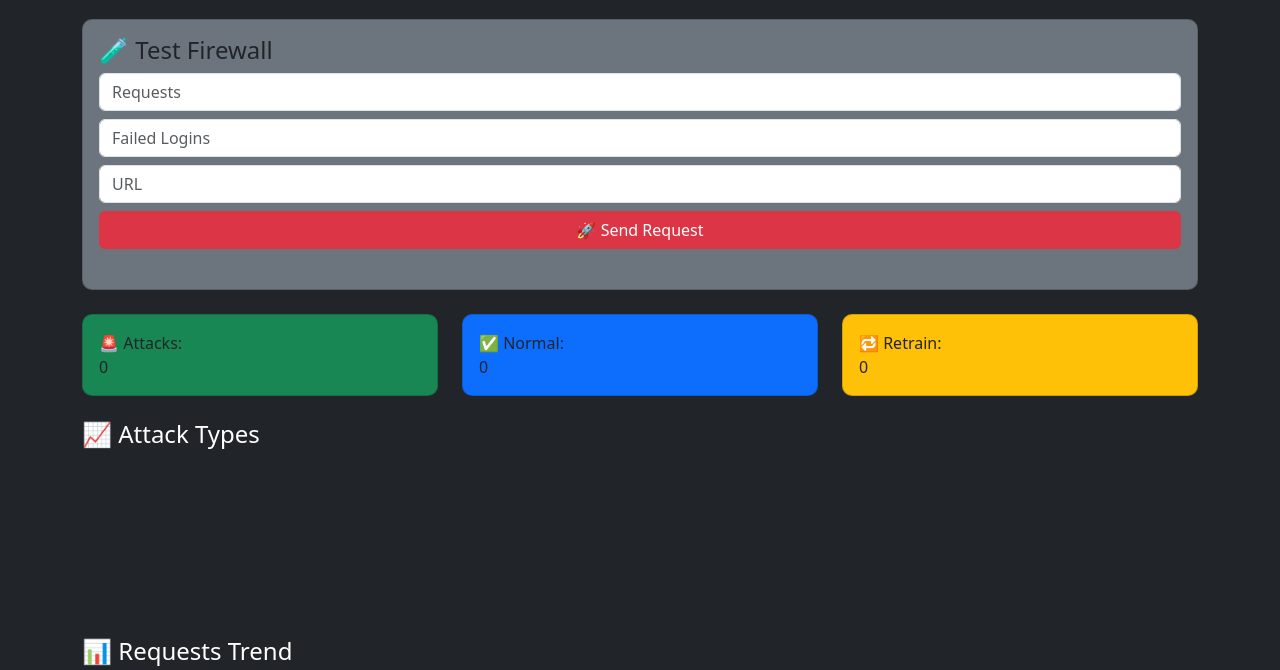
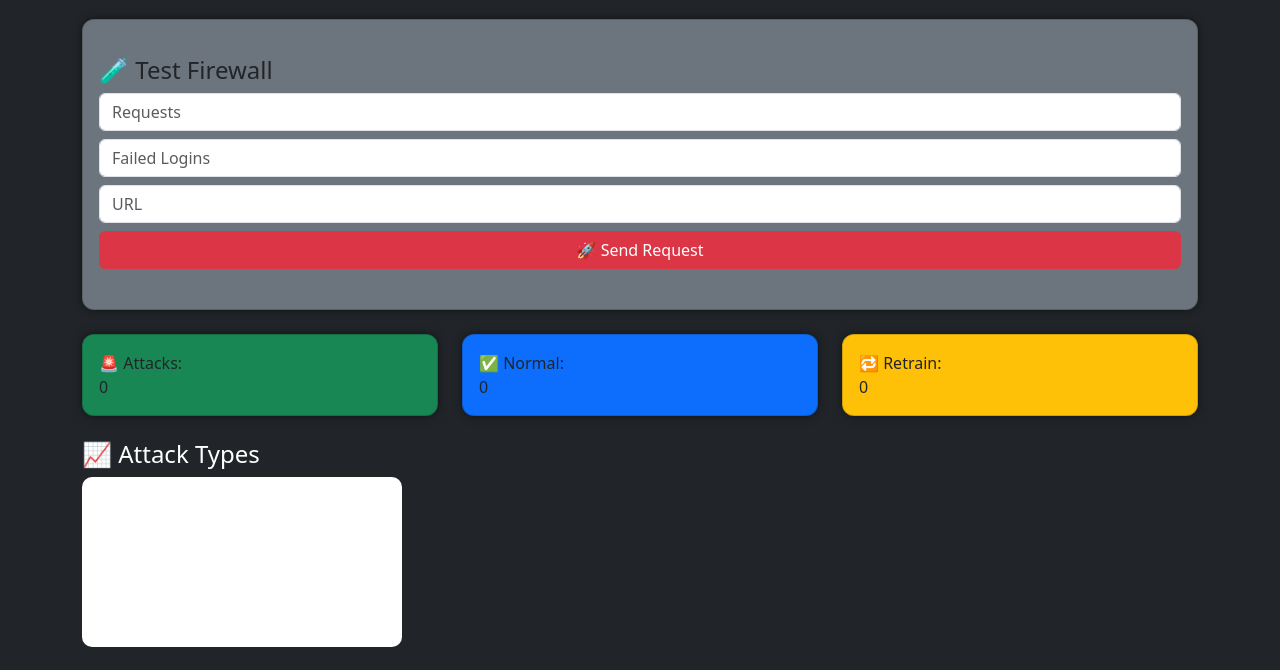
Before and after one commit to ParthKannojiya/ai-firewall, a plain HTML site: page index.html in a window 1280 px wide. Shown: the part 77-747 px from the top of the page. Drawn offline with nearby package versions, Linux system fonts and the light colour scheme; no server answers.

Commit message:
Enhance styles for body, card, h4, and canvas
Updated body and card styles, added new styles for h4 and canvas.

```diff
--- a/style.css
+++ b/style.css
@@ -1,7 +1,19 @@
 body {
     background-color: #121212;
+    color: white;
 }
 
 .card {
+    border-radius: 12px;
+    box-shadow: 0 0 10px rgba(0,0,0,0.5);
+}
+
+h4 {
+    margin-top: 20px;
+}
+
+canvas {
+    background: white;
     border-radius: 10px;
+    padding: 10px;
 }
```
